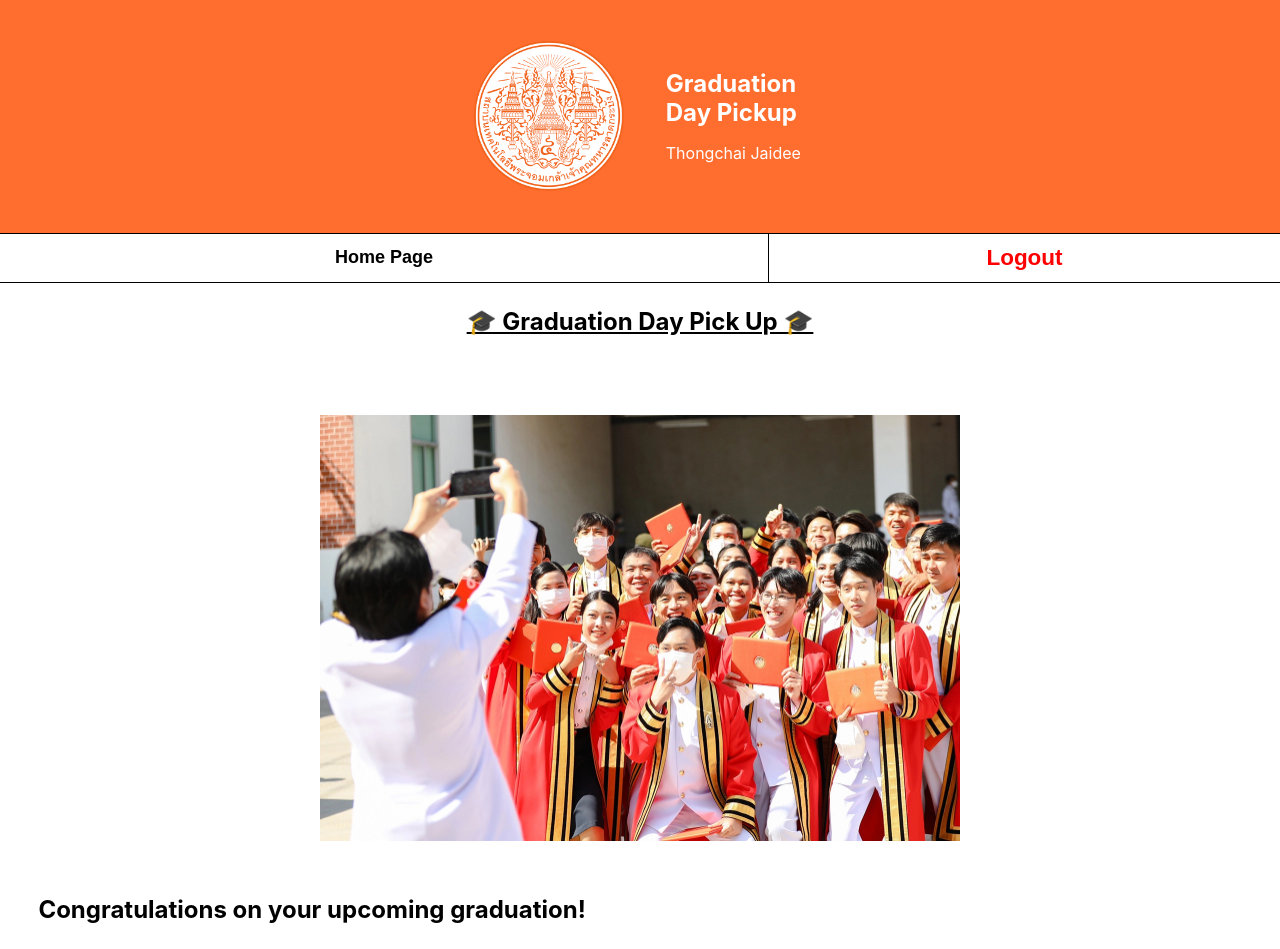
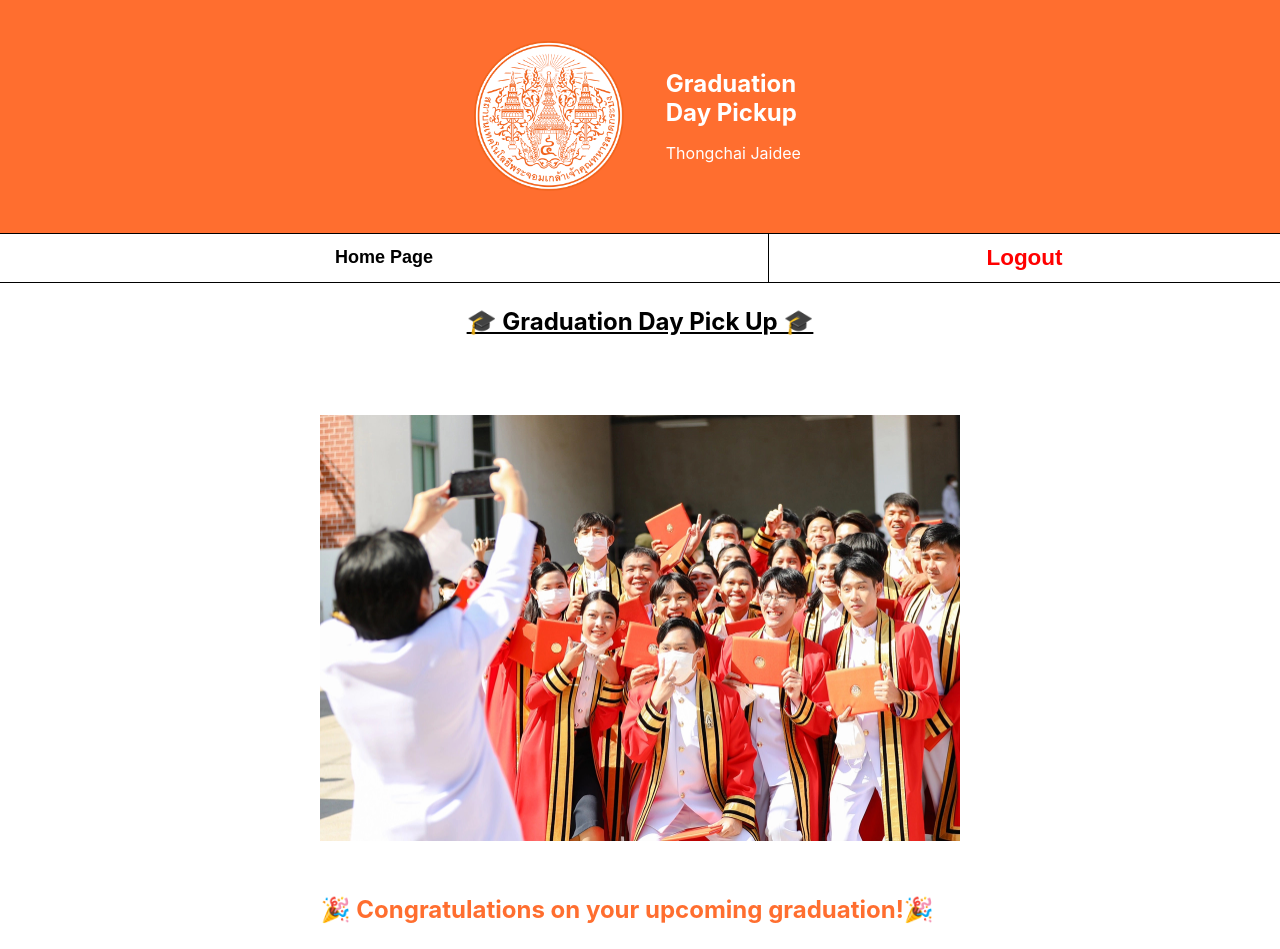
Before and after one commit to JohnOlsea/TeamProject, a React (Create React App) app in the folder Software Team Project/: page /graduationDayPickup in a window 1280 px wide. Shown: the top 949 px of the page. Built offline with nearby package versions, Linux system fonts and the light colour scheme.

Commit message:
update CSS

```diff
--- a/Software Team Project/src/pages/GraduationDayPickUpDesktop.js
+++ b/Software Team Project/src/pages/GraduationDayPickUpDesktop.js
@@ -43,7 +43,7 @@ function GraduationDayPickupDesktop() {
         <p className="gdp-announcement-title-dt">🎓 Graduation Day Pick Up 🎓</p>
         <img src={kmitlGradImage} alt="Graduation Image" className="gradPU-image-dt"/>
 
-        <p className="gdp-description2-dt">Congratulations on your upcoming graduation!</p>
+        <p className="gdp-description2-dt">🎉 Congratulations on your upcoming graduation!🎉 </p>
         <p className="gdp-description-dt">We're thrilled that you've chosen the excitement of 'Graduation Day Pickup' to collect your degree certificate. Get ready to embrace the celebration of your achievement surrounded by friends, family, and faculty members. </p>
         <p className="gdp-description-dt">Your graduation day will be a moment to cherish forever, and we're honored to be a part of it. </p>
         <p className="gdp-description-dt">See you at the ceremony!</p>
--- a/Software Team Project/src/pages/GraduationDayPickUpMobile.js
+++ b/Software Team Project/src/pages/GraduationDayPickUpMobile.js
@@ -43,7 +43,8 @@ function GraduationDayPickupMobile() {
         <p className="gdp-announcement-title">🎓 Graduation Day Pick Up 🎓</p>
         <img src={kmitlGradImage} alt="Graduation Image" className="grad-image-mb" />
 
-        <p className="gdp-description-mb">Congratulations on your upcoming graduation!</p>
+        <p className="gdp-description2-mb">🎉 Congratulations! 🎉</p>
+
         <p className="gdp-description-mb">We're thrilled that you've chosen the excitement of 'Graduation Day Pickup' to collect your degree certificate. Get ready to embrace the celebration of your achievement surrounded by friends, family, and faculty members. </p>
         <p className="gdp-description-mb">Your graduation day will be a moment to cherish forever, and we're honored to be a part of it. </p>
         <p className="gdp-description-mb">See you at the ceremony!</p>
--- a/Software Team Project/src/pages/PickUpAtRegistrationOfficeDesktop.js
+++ b/Software Team Project/src/pages/PickUpAtRegistrationOfficeDesktop.js
@@ -42,7 +42,7 @@ function PickUpAtRegistrationOfficeDesktop() {
         <p className="pc-announcement-title-dt">🎓 Pick Up at Registration Office 🎓</p>
         <img src={kmitlRegisOfficeImage} alt="Graduation Image" className="grad-image" />
 
-        <p className="pc-dt-description-title">Congratulations on your graduation achievement!</p>
+        <p className="pc-dt-description-title">🎉 Congratulations on your graduation achievement! 🎉</p>
         <p className="pc-dt-description">Option to pick up your degree certificate at the registration office during our regular business hours is a smart choice for those with busy schedules.</p>
         <p className="pc-dt-description">We understand the demands of balancing academics and other commitments, and we're here to make the process as convenient as possible for you. </p>
         <p className="pc-dt-description">Our office is open from 9:00 - 17:00</p>
--- a/Software Team Project/src/styles/GraduationDayPickUpDesktop.css
+++ b/Software Team Project/src/styles/GraduationDayPickUpDesktop.css
@@ -21,11 +21,13 @@
 }
 
 .gdp-description2-dt {
+    color: #FF6E2F;
     font-size: 150%;
     text-align: left;
     margin-left: 3%;
     margin-right: 5%;
     font-weight: bold;
+    text-align: center;
 }
 
 .gradPU-image-dt {
--- a/Software Team Project/src/styles/GraduationDayPickUpMobile.css
+++ b/Software Team Project/src/styles/GraduationDayPickUpMobile.css
@@ -18,6 +18,16 @@
     margin-left: 5%;
     margin-right: 5%;
     font-weight: bold;
+}
+
+.gdp-description2-mb {
+    color: #FF6E2F;
+    font-size: 120%;
+    text-align: left;
+    margin-left: 5%;
+    margin-right: 5%;
+    font-weight: bold;
+    text-align: center;
 }
 
 .grad-image-mb {
--- a/Software Team Project/src/styles/Home.css
+++ b/Software Team Project/src/styles/Home.css
@@ -159,6 +159,6 @@ body, html {
   border-radius: 5px;
   width: 70%;
   padding: 10px;
-  margin-top: 10%;
+  margin-top: 2%;
   margin-bottom: 5%;
 }
--- a/Software Team Project/src/styles/PickUpAtRegistrationOfficeDesktop.css
+++ b/Software Team Project/src/styles/PickUpAtRegistrationOfficeDesktop.css
@@ -13,12 +13,14 @@
 }
 
 .pc-dt-description-title {
+    color: #FF6E2F;
     font-size: 150%;
     text-align: left;
     margin-bottom: 3%;
     margin-left: 3%;
     margin-top: 5%;
     font-weight: bold;
+    text-align: center;
 }
 
 .pc-dt-description {
--- a/Software Team Project/src/styles/PickUpAtRegistrationOfficeMobile.css
+++ b/Software Team Project/src/styles/PickUpAtRegistrationOfficeMobile.css
@@ -30,12 +30,11 @@
     background-color: white;
     border: 2px solid black;
     font-weight: bold;
-    font-size: 100%;
+    font-size: 120%;
     border-radius: 5px;
     width: 70%;
     padding: 10px;
     margin-top: 5%;
-    margin-bottom: 5%;
 }
 
 .grad-image-mb {
```
